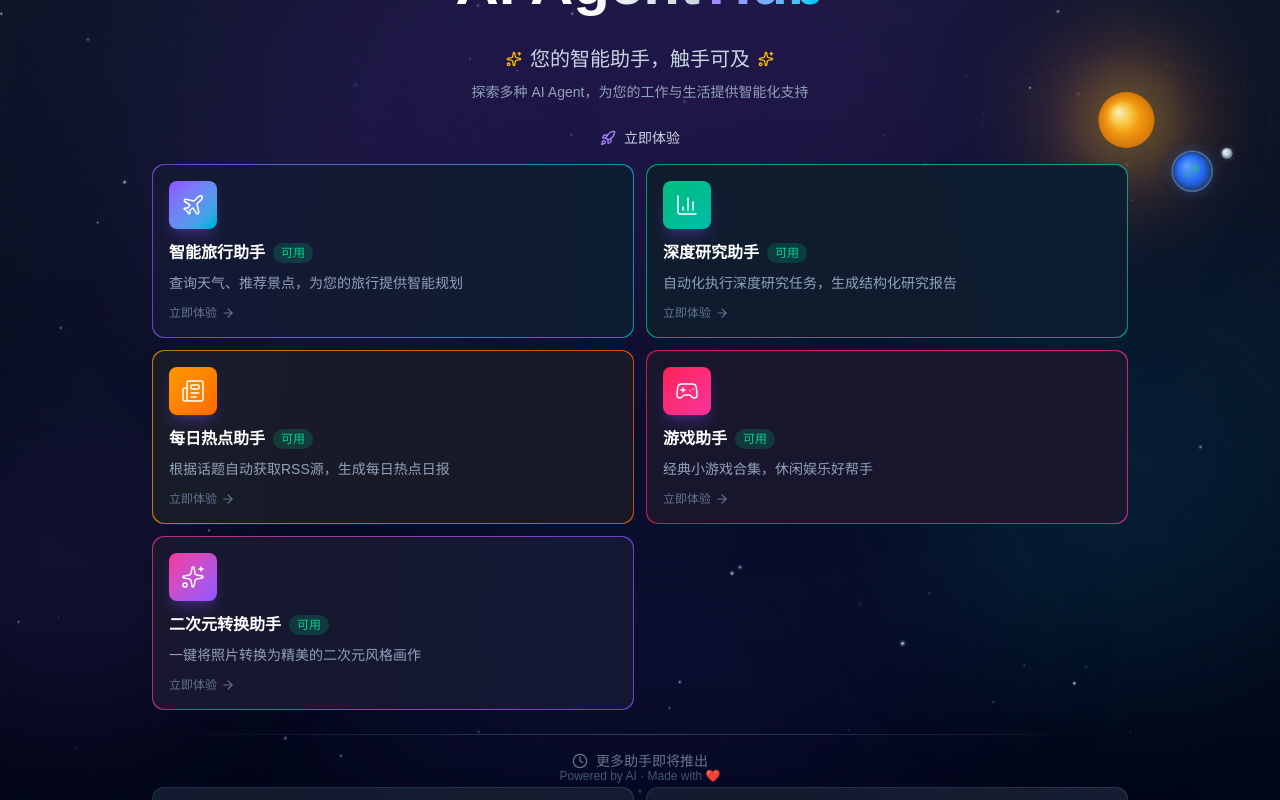
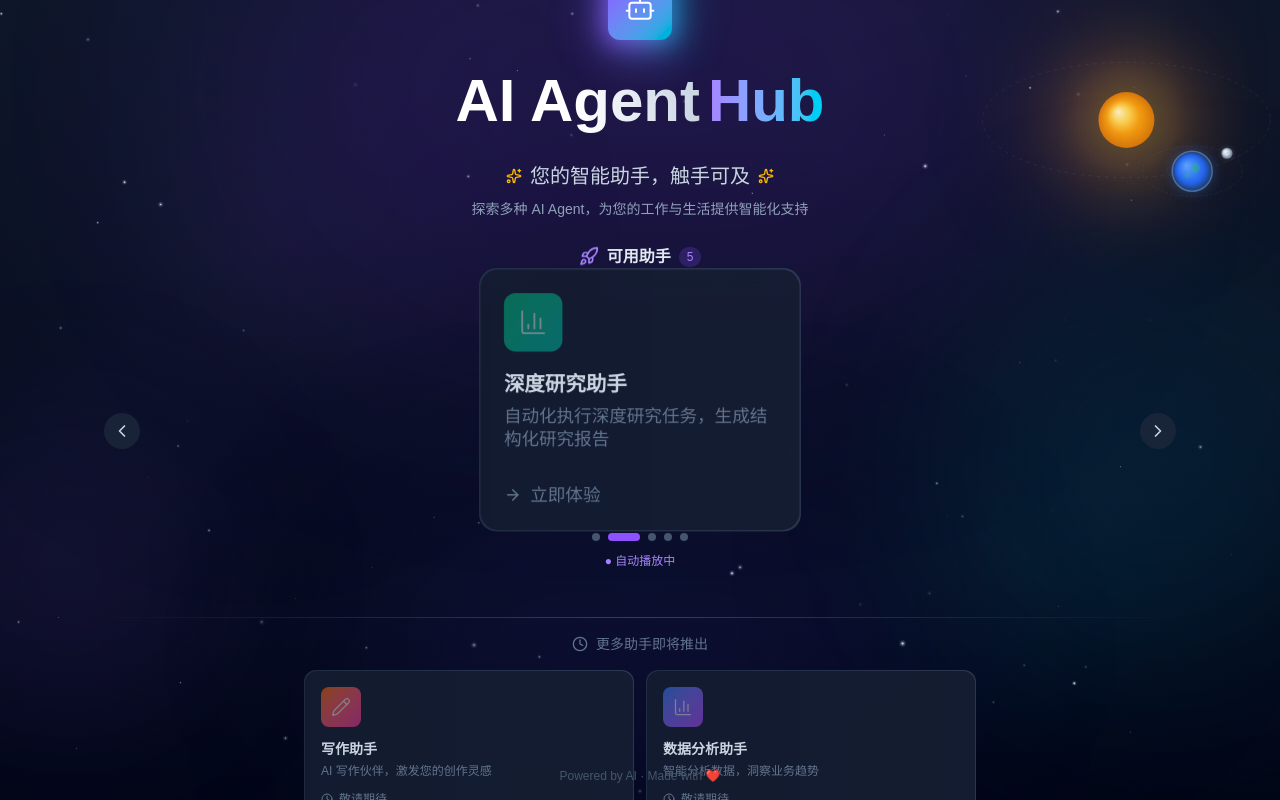
Before and after one commit to wayde1122/chat_box_code, a Next.js app: page / in a window 1280 px wide. Built offline with nearby package versions, Linux system fonts and the light colour scheme.

Commit message:
fix: " ui"

```diff
--- a/src/app/globals.css
+++ b/src/app/globals.css
@@ -203,3 +203,90 @@ button:disabled,
 [aria-busy="true"] {
   cursor: wait;
 }
+
+/* ===== 3D 轮播图动画 ===== */
+
+/* 慢速旋转动画 */
+@keyframes spin-slow {
+  from {
+    transform: rotate(0deg);
+  }
+  to {
+    transform: rotate(360deg);
+  }
+}
+
+.animate-spin-slow {
+  animation: spin-slow 8s linear infinite;
+}
+
+/* 锥形渐变背景 */
+.bg-gradient-conic {
+  background: conic-gradient(
+    from 0deg,
+    transparent 0deg,
+    rgba(139, 92, 246, 0.3) 60deg,
+    transparent 120deg,
+    transparent 360deg
+  );
+}
+
+/* 轮播卡片悬浮动画 */
+@keyframes float {
+  0%, 100% {
+    transform: translateY(0);
+  }
+  50% {
+    transform: translateY(-8px);
+  }
+}
+
+.animate-float {
+  animation: float 3s ease-in-out infinite;
+}
+
+/* 闪光扫过效果 */
+@keyframes shine {
+  0% {
+    left: -100%;
+  }
+  50%, 100% {
+    left: 100%;
+  }
+}
+
+.animate-shine::before {
+  content: '';
+  position: absolute;
+  top: 0;
+  left: -100%;
+  width: 50%;
+  height: 100%;
+  background: linear-gradient(
+    90deg,
+    transparent,
+    rgba(255, 255, 255, 0.1),
+    transparent
+  );
+  animation: shine 3s ease-in-out infinite;
+}
+
+/* 脉冲光环 */
+@keyframes pulse-ring {
+  0% {
+    transform: scale(1);
+    opacity: 0.5;
+  }
+  50% {
+    transform: scale(1.05);
+    opacity: 0.3;
+  }
+  100% {
+    transform: scale(1);
+    opacity: 0.5;
+  }
+}
+
+.animate-pulse-ring {
+  animation: pulse-ring 2s ease-in-out infinite;
+}
--- /dev/null
+++ b/src/components/home/AgentCarousel.tsx
@@ -0,0 +1,215 @@
+"use client";
+
+import { useState, useEffect, useCallback } from "react";
+import Link from "next/link";
+import {
+  Plane,
+  Code,
+  Pencil,
+  BarChart3,
+  Bot,
+  Newspaper,
+  Gamepad2,
+  Sparkles,
+  ArrowRight,
+  ChevronLeft,
+  ChevronRight,
+} from "lucide-react";
+import type { Agent } from "@/data/agents";
+
+const iconMap = {
+  Plane,
+  Code,
+  Pencil,
+  BarChart3,
+  Bot,
+  Newspaper,
+  Gamepad2,
+  Sparkles,
+} as const;
+
+interface AgentCarouselProps {
+  agents: readonly Agent[];
+}
+
+export function AgentCarousel({ agents }: AgentCarouselProps) {
+  const [currentIndex, setCurrentIndex] = useState(0);
+  const [isAutoPlaying, setIsAutoPlaying] = useState(true);
+  const [isHovering, setIsHovering] = useState(false);
+  // 累计旋转角度，用于实现最短路径旋转
+  const [rotation, setRotation] = useState(0);
+
+  const itemCount = agents.length;
+  // 根据卡片数量动态计算半径
+  const radius = itemCount <= 3 ? 320 : itemCount <= 5 ? 380 : 440;
+  const anglePerItem = 360 / itemCount;
+
+  const goToNext = useCallback(() => {
+    const next = (currentIndex + 1) % itemCount;
+    setCurrentIndex(next);
+    // 始终向右旋转一格
+    setRotation((r) => r - anglePerItem);
+  }, [currentIndex, itemCount, anglePerItem]);
+
+  const goToPrev = useCallback(() => {
+    const next = (currentIndex - 1 + itemCount) % itemCount;
+    setCurrentIndex(next);
+    // 始终向左旋转一格
+    setRotation((r) => r + anglePerItem);
+  }, [currentIndex, itemCount, anglePerItem]);
+
+  const goToIndex = useCallback((index: number) => {
+    const diff = index - currentIndex;
+    setCurrentIndex(index);
+    setRotation((r) => r - diff * anglePerItem);
+  }, [currentIndex, anglePerItem]);
+
+  // 自动播放
+  useEffect(() => {
+    if (!isAutoPlaying || isHovering) return;
+
+    const interval = setInterval(goToNext, 4000);
+    return () => clearInterval(interval);
+  }, [isAutoPlaying, isHovering, goToNext]);
+
+  // 键盘控制
+  useEffect(() => {
+    const handleKeyDown = (e: KeyboardEvent) => {
+      if (e.key === "ArrowLeft") goToPrev();
+      if (e.key === "ArrowRight") goToNext();
+    };
+
+    window.addEventListener("keydown", handleKeyDown);
+    return () => window.removeEventListener("keydown", handleKeyDown);
+  }, [goToNext, goToPrev]);
+
+  return (
+    <div
+      className="relative mx-auto w-full max-w-6xl pt-4"
+      onMouseEnter={() => setIsHovering(true)}
+      onMouseLeave={() => setIsHovering(false)}
+    >
+      {/* 3D 旋转容器 */}
+      <div
+        className="relative mx-auto h-[200px] w-full"
+        style={{
+          perspective: "1200px",
+          perspectiveOrigin: "center 60%"
+        }}
+      >
+        <div
+          className="absolute left-1/2 top-1/2 h-[180px] w-[220px] -translate-x-1/2 -translate-y-1/2 transition-transform duration-500 ease-out"
+          style={{
+            transformStyle: "preserve-3d",
+            transform: `rotateY(${rotation}deg)`,
+          }}
+        >
+          {agents.map((agent, index) => {
+            const angle = (360 / itemCount) * index;
+            const Icon = iconMap[agent.icon];
+
+            return (
+              <div
+                key={agent.id}
+                className="absolute left-0 top-0 h-full w-full"
+                style={{
+                  transformStyle: "preserve-3d",
+                  transform: `rotateY(${angle}deg) translateZ(${radius}px)`,
+                  backfaceVisibility: "hidden",
+                }}
+              >
+                <CarouselCard
+                  agent={agent}
+                  Icon={Icon}
+                  isActive={index === currentIndex}
+                />
+              </div>
+            );
+          })}
+        </div>
+      </div>
+
+      {/* 导航按钮 */}
+      <button
+        onClick={goToPrev}
+        className="absolute left-4 top-1/2 z-10 -translate-y-1/2 rounded-full bg-slate-800/80 p-2 text-slate-300 backdrop-blur-sm transition-all hover:bg-violet-600 hover:text-white hover:scale-110"
+        aria-label="上一个"
+      >
+        <ChevronLeft className="h-5 w-5" />
+      </button>
+      <button
+        onClick={goToNext}
+        className="absolute right-4 top-1/2 z-10 -translate-y-1/2 rounded-full bg-slate-800/80 p-2 text-slate-300 backdrop-blur-sm transition-all hover:bg-violet-600 hover:text-white hover:scale-110"
+        aria-label="下一个"
+      >
+        <ChevronRight className="h-5 w-5" />
+      </button>
+
+      {/* 指示器 */}
+      <div className="mt-6 flex items-center justify-center gap-2">
+        {agents.map((_, index) => (
+          <button
+            key={index}
+            onClick={() => goToIndex(index)}
+            className={`h-2 rounded-full transition-all duration-300 ${
+              index === currentIndex
+                ? "w-8 bg-violet-500"
+                : "w-2 bg-slate-600 hover:bg-slate-500"
+            }`}
+            aria-label={`跳转到第 ${index + 1} 个`}
+          />
+        ))}
+      </div>
+
+      {/* 自动播放控制 */}
+      <div className="mt-3 flex justify-center">
+        <button
+          onClick={() => setIsAutoPlaying(!isAutoPlaying)}
+          className={`text-xs transition-colors ${
+            isAutoPlaying ? "text-violet-400" : "text-slate-500"
+          }`}
+        >
+          {isAutoPlaying ? "● 自动播放中" : "○ 已暂停"}
+        </button>
+      </div>
+    </div>
+  );
+}
+
+function CarouselCard({
+  agent,
+  Icon,
+  isActive,
+}: {
+  agent: Agent;
+  Icon: React.ComponentType<{ className?: string; strokeWidth?: number }>;
+  isActive: boolean;
+}) {
+  return (
+    <Link
+      href={agent.href}
+      className={`group relative block h-full overflow-hidden rounded-xl bg-slate-800/50 p-[1px] backdrop-blur-sm transition-all duration-500 ${
+        isActive ? "scale-100 opacity-100" : "scale-90 opacity-60"
+      }`}
+    >
+      <div className="absolute inset-0 bg-gradient-to-r from-slate-700 to-slate-600 opacity-50" />
+
+      <div className="relative flex h-full flex-col rounded-xl bg-slate-900/80 p-4">
+        {/* 图标 */}
+        <div className={`mb-3 flex h-10 w-10 items-center justify-center rounded-lg bg-gradient-to-br ${agent.gradient} opacity-50`}>
+          <Icon className="h-5 w-5 text-white/80" strokeWidth={1.5} />
+        </div>
+
+        {/* 文字 */}
+        <h3 className="mb-1 text-sm font-semibold text-slate-300">{agent.name}</h3>
+        <p className="mb-3 flex-1 text-xs text-slate-500 line-clamp-2">{agent.description}</p>
+
+        {/* 底部按钮 */}
+        <div className="flex items-center gap-1.5 text-xs text-slate-500">
+          <ArrowRight className="h-3 w-3" />
+          <span>立即体验</span>
+        </div>
+      </div>
+    </Link>
+  );
+}
--- a/src/components/home/AgentGrid.tsx
+++ b/src/components/home/AgentGrid.tsx
@@ -2,6 +2,7 @@
 
 import { agents } from "@/data/agents";
 import { AgentCard } from "./AgentCard";
+import { AgentCarousel } from "./AgentCarousel";
 import { Rocket, Clock } from "lucide-react";
 
 export function AgentGrid() {
@@ -9,23 +10,22 @@ export function AgentGrid() {
   const comingSoonAgents = agents.filter((agent) => agent.status === "coming-soon");
 
   return (
-    <section className="relative mx-auto max-w-5xl px-6">
+    <section className="relative mx-auto max-w-6xl px-6">
       {/* 主推 Agent 标题 */}
-      <div className="mb-4 flex items-center justify-center gap-2">
-        <Rocket className="h-4 w-4 text-violet-400" />
-        <h2 className="text-sm font-medium text-slate-300">立即体验</h2>
+      <div className="mb-6 flex items-center justify-center gap-2">
+        <Rocket className="h-5 w-5 text-violet-400 animate-bounce" />
+        <h2 className="text-base font-semibold text-slate-200">可用助手</h2>
+        <span className="rounded-full bg-violet-500/20 px-2 py-0.5 text-xs text-violet-400">
+          {featuredAgents.length}
+        </span>
       </div>
 
-      {/* 主推 Agent - 网格布局 */}
-      <div className="mb-6 grid gap-3 sm:grid-cols-2 lg:grid-cols-2">
-        {featuredAgents.map((agent) => (
-          <AgentCard key={agent.id} agent={agent} featured />
-        ))}
-      </div>
+      {/* 3D 旋转轮播图 */}
+      <AgentCarousel agents={featuredAgents} />
 
       {/* 敬请期待区域 */}
       {comingSoonAgents.length > 0 && (
-        <div className="relative">
+        <div className="relative mt-12">
           {/* 分隔线 */}
           <div className="mb-4 flex items-center gap-4">
             <div className="h-px flex-1 bg-gradient-to-r from-transparent via-slate-700 to-transparent" />
@@ -40,14 +40,13 @@ export function AgentGrid() {
           </div>
 
           {/* 卡片网格 */}
-          <div className="grid gap-3 sm:grid-cols-2 lg:grid-cols-2">
+          <div className="grid gap-3 sm:grid-cols-2 lg:grid-cols-2 max-w-2xl mx-auto">
             {comingSoonAgents.map((agent) => (
               <AgentCard key={agent.id} agent={agent} />
             ))}
           </div>
         </div>
       )}
-
     </section>
   );
 }
```
